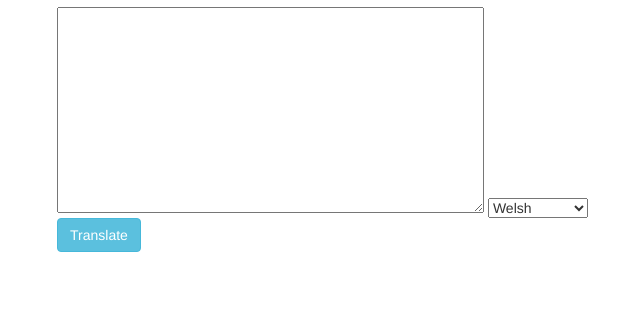
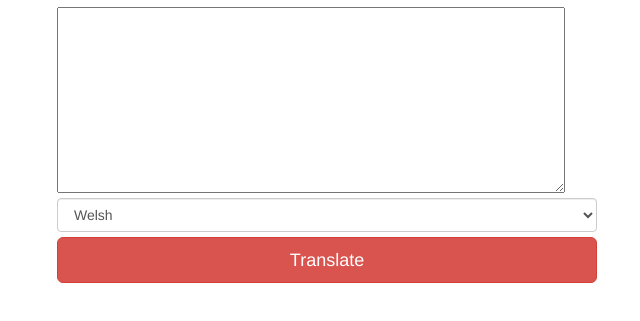
Before and after one commit to nss-day-cohort-14/spa-iife-translator-lit, a plain HTML site: page index.html in a window 1280 px wide. Shown: the part 63-384 px from the top of the page, without its empty margins (28-668 px from the left). Drawn offline with nearby package versions, Linux system fonts and the light colour scheme.

Commit message:
more style changes

```diff
--- a/css/style.css
+++ b/css/style.css
@@ -1,5 +1,6 @@
 #button {
-	height: 15px;
+	float: right;
+	margin: 5px 0;
 
 }
 
@@ -8,8 +9,8 @@
 }
 
 #input {
-	display: block;
 }
 
 body {
+	/*background: linear-gradient(#f2f2f2, #262626);*/
 }
--- a/index.html
+++ b/index.html
@@ -5,6 +5,7 @@
 	<meta http-equiv="X-UA-Compatible" content="IE=edge">
 	<title></title>
 	<link rel="stylesheet" href="https://maxcdn.bootstrapcdn.com/bootstrap/3.3.6/css/bootstrap.min.css" integrity="sha384-1q8mTJOASx8j1Au+a5WDVnPi2lkFfwwEAa8hDDdjZlpLegxhjVME1fgjWPGmkzs7" crossorigin="anonymous">
+	<link rel="stylesheet" href="css/style.css">
 </head>
 <body>
 	<div class="container">
@@ -13,13 +14,13 @@
 	<article>
 		<section class="col-md-6">
 
-		<textarea name="" id="input" cols="50" rows="10"></textarea>
-		<select name="language" id="language">
+		<textarea name="" id="input" cols="60" rows="9"></textarea>
+		<select name="language" id="language" class="form-control">
 			<option value="Welsh">Welsh</option>
 			<option value="Mandalorian">Mandalorian</option>
 			<option value="Irish">Irish</option>
 		</select>
-		<button id="button" class="btn btn-info">Translate</button>
+		<button id="button" class="btn btn-danger btn btn-primary btn-lg btn-block">Translate</button>
 		</section>
 		<section id="display" class="col-md-6">
 
```
